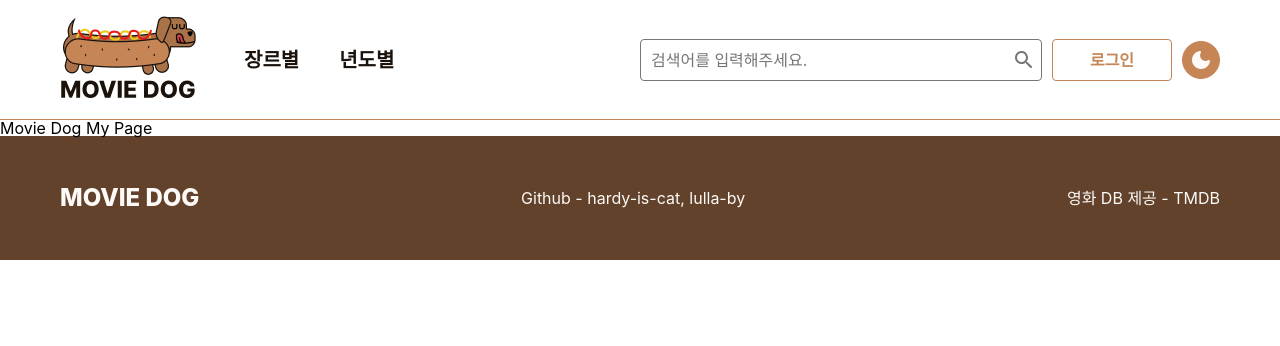
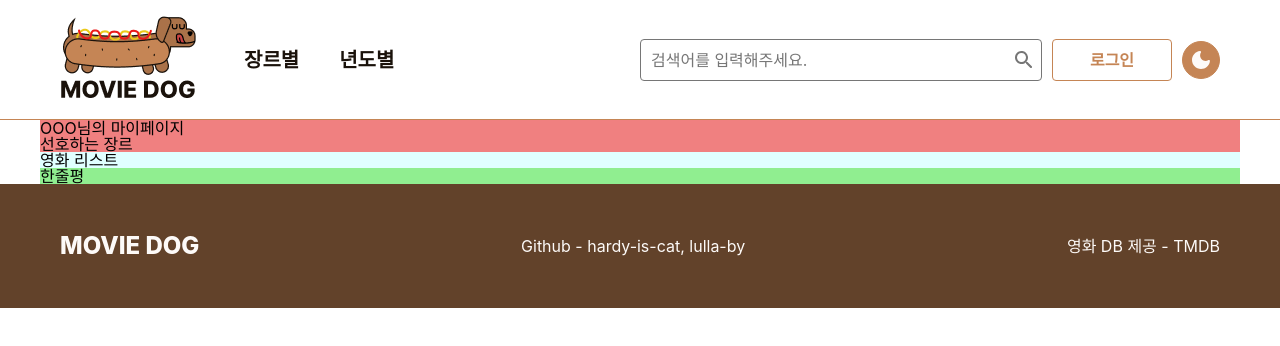
Before and after one commit to lulla-by/movie-dog, a Next.js app: page /mypage in a window 1280 px wide. Shown: the top 346 px of the page. Built offline with nearby package versions, Linux system fonts and the light colour scheme; a web font is replaced by a local one.

Commit message:
[Style] 마이페이지 컴포넌트 분리 # 50,51 - 마이페이지 주요 섹션별로 컴포넌트 분리(유저정보, 영화리스트, 리뷰)

```diff
--- /dev/null
+++ b/components/mypage/UserInfo.tsx
@@ -0,0 +1,17 @@
+import React from 'react';
+import styled from 'styled-components';
+
+function UserInfo() {
+  return (
+    <UserInfoWrapper>
+      <div>OOO님의 마이페이지</div>
+      <div>선호하는 장르</div>
+    </UserInfoWrapper>
+  );
+}
+
+export default UserInfo;
+
+const UserInfoWrapper = styled.section`
+  background-color: lightcoral;
+`;
--- /dev/null
+++ b/components/mypage/UserMovieList.tsx
@@ -0,0 +1,15 @@
+import React from 'react'
+import styled from 'styled-components';
+
+
+function UserMovieList  (){
+  return (
+    <MovieListWrapper>영화 리스트</MovieListWrapper>
+  )
+}
+
+export default UserMovieList
+
+const MovieListWrapper = styled.section`
+  background-color: lightcyan;
+`
--- /dev/null
+++ b/components/mypage/UserReviewList.tsx
@@ -0,0 +1,12 @@
+import React from 'react';
+import styled from 'styled-components';
+
+function UserReviewList() {
+  return <ReviewListwrapper>한줄평</ReviewListwrapper>;
+}
+
+export default UserReviewList;
+
+const ReviewListwrapper = styled.section`
+  background-color: lightgreen;
+`;
--- /dev/null
+++ b/container/MyPage.tsx
@@ -0,0 +1,22 @@
+import React from 'react';
+import UserInfo from '@/components/mypage/UserInfo';
+import UserMovieList from '@/components/mypage/UserMovieList';
+import UserReviewList from '@/components/mypage/UserReviewList';
+import styled from 'styled-components';
+
+function MyPageContainer() {
+  return (
+    <MyPageWrapper>
+      <UserInfo />
+      <UserMovieList />
+      <UserReviewList />
+    </MyPageWrapper>
+  );
+}
+
+export default MyPageContainer;
+const MyPageWrapper = styled.main`
+  background-color: lightblue;
+  max-width: 1200px;
+  margin: 0 auto;
+`;
--- a/pages/mypage/index.tsx
+++ b/pages/mypage/index.tsx
@@ -1,7 +1,7 @@
+import MyPageContainer from "@/container/MyPage";
+
 export default function MyPage() {
   return (
-    <>
-     <h1>Movie Dog My Page</h1>
-    </>
+    <MyPageContainer />
   )
 }
```
